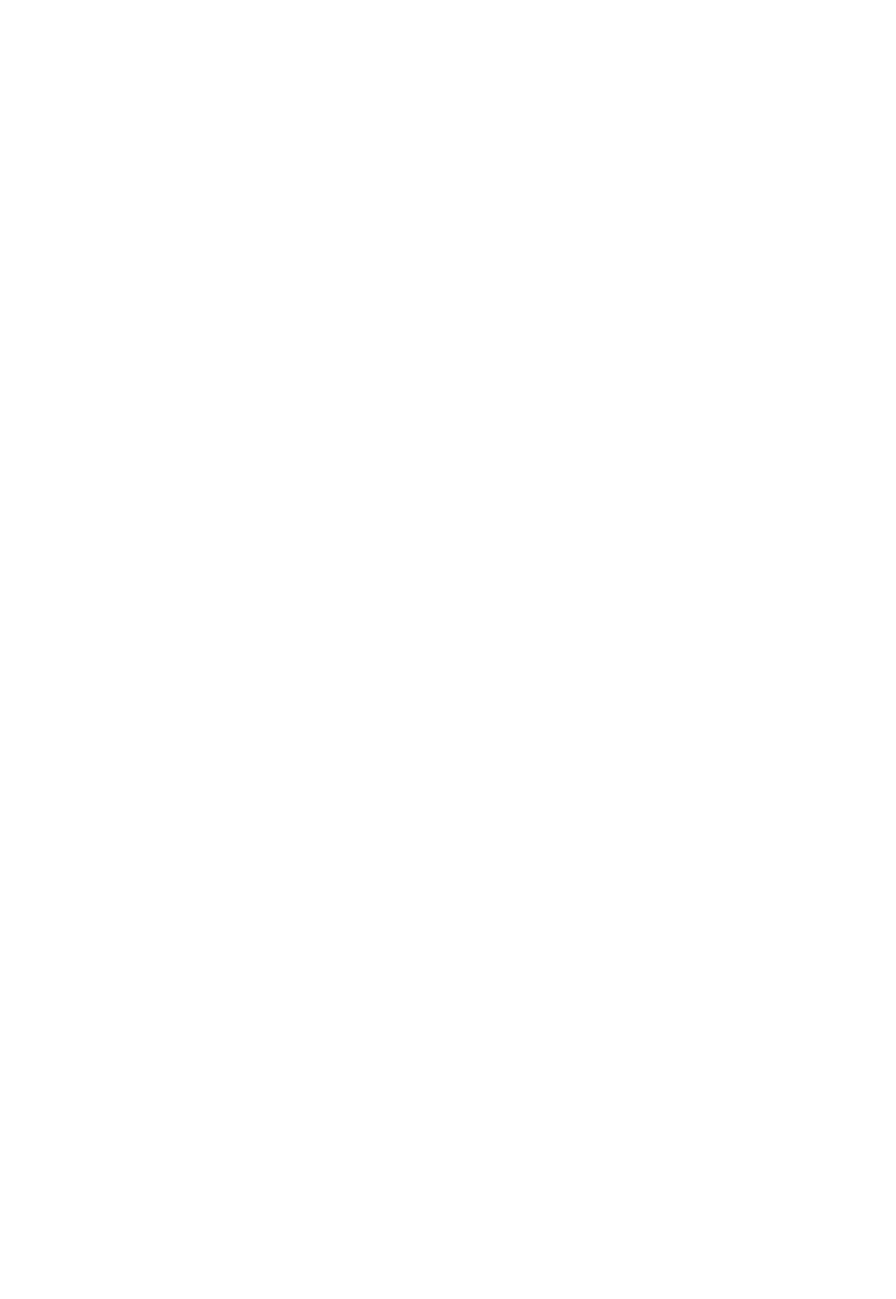
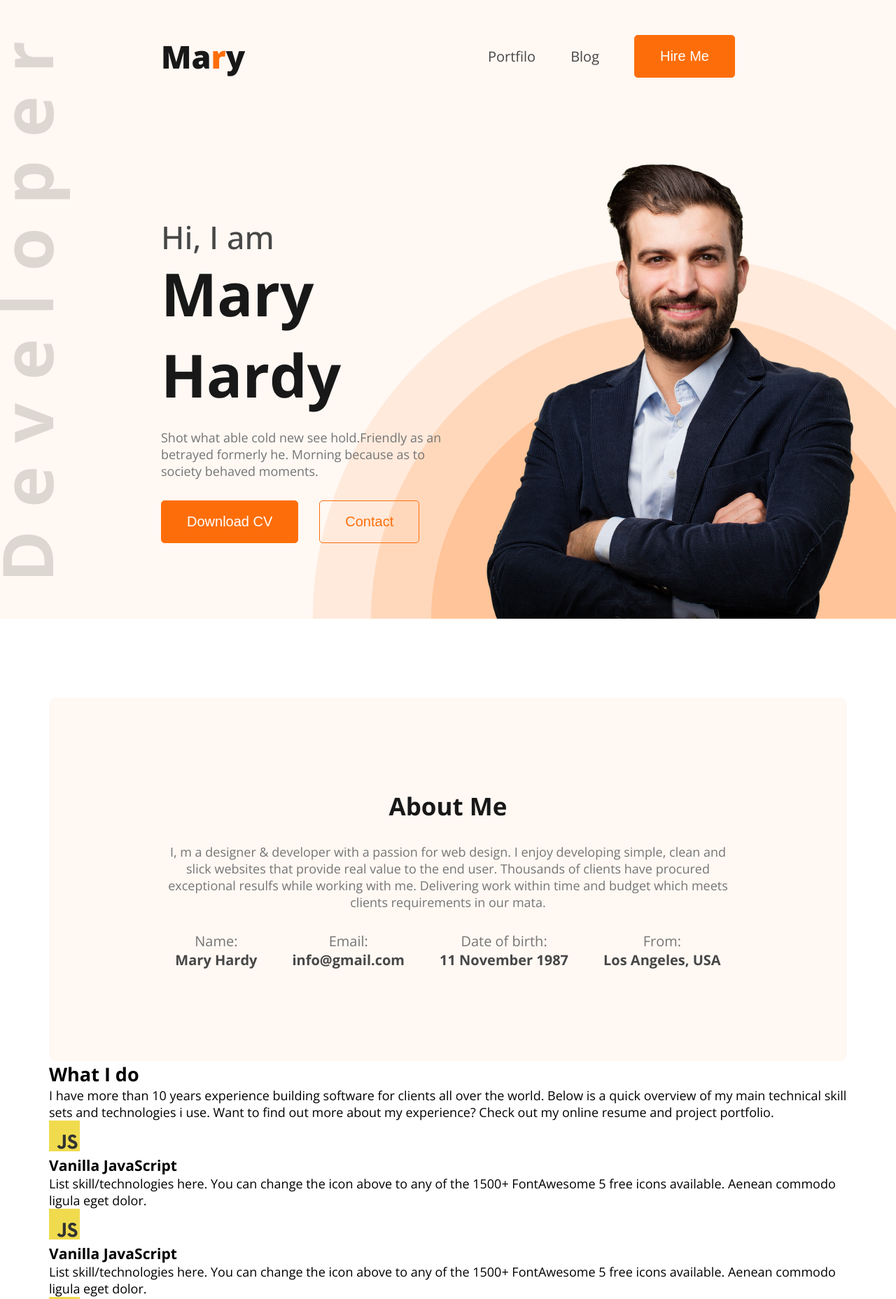
Before and after one commit to arifuddincoder/mary-portfolio-static, a plain HTML site: page index.html in a window 1280 px wide. Shown: the top 1856 px of the page at 70% size. Before the commit the page ends 800 px from the top, so only its background shows below. Drawn offline with nearby package versions, Linux system fonts and the light colour scheme.

Commit message:
complete till about section

```diff
--- a/index.html
+++ b/index.html
@@ -1,11 +1,95 @@
 <!DOCTYPE html>
 <html lang="en">
+
 <head>
     <meta charset="UTF-8">
     <meta name="viewport" content="width=device-width, initial-scale=1.0">
     <title>Portfolio Website</title>
+    <link rel="preconnect" href="https://fonts.googleapis.com">
+    <link rel="preconnect" href="https://fonts.gstatic.com" crossorigin>
+    <link href="https://fonts.googleapis.com/css2?family=Open+Sans:ital,wght@0,300..800;1,300..800&display=swap"
+        rel="stylesheet">
+    <link rel="stylesheet" href="styles/style.css">
 </head>
-<body>
 
+<body class="website-font">
+    <header class="header-area">
+        <nav>
+            <a href="#">
+                <h2>Ma<span>r</span>y</h2>
+            </a>
+            <ul>
+                <li><a href="">Portfilo</a></li>
+                <li><a href="">Blog</a></li>
+                <li><a href=""><button class="btn-primary">Hire Me</button></a></li>
+            </ul>
+        </nav>
+        <div class="hero-area">
+            <div class="hero-area_content">
+                <h1>
+                    <span>Hi, I am</span>
+                    Mary Hardy
+                </h1>
+                <p>Shot what able cold new see hold.Friendly as an betrayed formerly he. Morning because as to society behaved moments.</p>
+                <div class="hero-area_btns">
+                    <button class="btn-primary">Download CV</button>
+                    <button class="btn-secondary">Contact</button>
+                </div>
+            </div>
+            <img src="images/hardy.png" alt="">
+        </div>
+    </header>
+    <main class="main-area">
+        <section class="main-area_about-me">
+            <h2>About Me</h2>
+            <p>I, m a designer & developer with a passion for web design. I enjoy developing simple, clean and slick websites that provide real value to the end user. Thousands of clients have procured exceptional resulfs while working with me. Delivering work within time and budget which meets clients requirements in our mata.</p>
+            <div class="main-area_about-me_items">
+                <div class="main-area_about-me_item">
+                    <h5>Name:</h5>
+                    <h4>Mary Hardy</h4>
+                </div>
+                <div class="main-area_about-me_item">
+                    <h5>Email:</h5>
+                    <h4>info@gmail.com</h4>
+                </div>
+                <div class="main-area_about-me_item">
+                    <h5>Date of birth:</h5>
+                    <h4>11 November 1987</h4>
+                </div>
+                <div class="main-area_about-me_item">
+                    <h5>From:</h5>
+                    <h4>Los Angeles, USA</h4>
+                </div>
+            </div>
+        </section>
+        <section class="main-area_what-i-do">
+            <h2>What I do</h2>
+            <p>I have more than 10 years experience building software for clients all over the world. Below is a quick overview of my main technical skill sets and technologies i use. Want to find out more about my experience? Check out my online resume and project portfolio.</p>
+            <div class="main-area_what-i-do_items">
+                <div class="main-area_what-i-do_items-item">
+                    <img src="images/icons/js.png" alt="">
+                    <h3>Vanilla JavaScript</h3>
+                    <p>List skill/technologies here. You can change the icon above to any of the 1500+ FontAwesome 5 free icons available. Aenean commodo ligula eget dolor.</p>
+                </div>
+                <div class="main-area_what-i-do_items-item">
+                    <img src="images/icons/js.png" alt="">
+                    <h3>Vanilla JavaScript</h3>
+                    <p>List skill/technologies here. You can change the icon above to any of the 1500+ FontAwesome 5 free icons available. Aenean commodo ligula eget dolor.</p>
+                </div>
+                <div class="main-area_what-i-do_items-item">
+                    <img src="images/icons/js.png" alt="">
+                    <h3>Vanilla JavaScript</h3>
+                    <p>List skill/technologies here. You can change the icon above to any of the 1500+ FontAwesome 5 free icons available. Aenean commodo ligula eget dolor.</p>
+                </div>
+                <div class="main-area_what-i-do_items-item">
+                    <img src="images/icons/js.png" alt="">
+                    <h3>Vanilla JavaScript</h3>
+                    <p>List skill/technologies here. You can change the icon above to any of the 1500+ FontAwesome 5 free icons available. Aenean commodo ligula eget dolor.</p>
+                </div>
+            </div>
+        </section>
+    </main>
+    <footer class="footer-area"></footer>
 </body>
+
 </html>
--- /dev/null
+++ b/styles/style.css
@@ -0,0 +1,139 @@
+:root{
+  --dark3: #757575;
+  --dark2: #474747;
+  --dark1: #181818;
+  --bgColor:#FFF8F3;
+  --highlightedColor:#FD6E0A;
+}
+
+/** start common css **/
+*{
+    margin: 0;
+    padding: 0;
+}
+a{
+    text-decoration: none;
+}
+.website-font{
+  font-family: "Open Sans", serif;
+  font-optical-sizing: auto;
+  font-weight: 400;
+  font-style: normal;
+  font-variation-settings:
+    "wdth" 100;
+    font-size: 18px;
+}
+.btn-primary{
+    background-color: var(--highlightedColor);
+    border: 1px solid var(--highlightedColor);
+    color: #fff;
+    padding: 18px 36px;
+    font-size: 20px;
+    border-radius: 5px;
+    cursor: pointer;
+}
+.btn-secondary{
+    background-color: transparent;
+    border: 1px solid var(--highlightedColor);
+    color: var(--highlightedColor);
+    padding: 18px 36px;
+    font-size: 20px;
+    border-radius: 5px;
+    cursor: pointer;
+}
+/** end common css **/
+/** start header css **/
+.header-area{
+    background-color: var(--bgColor);
+    background-image: url('../images/developer.png'), url('../images/header_bg.png');
+    background-repeat: no-repeat, no-repeat;
+    background-position: left center, right bottom;
+}
+nav{
+    display: flex;
+    justify-content: space-between;
+    align-content: center;
+    padding: 50px 230px 50px 230px;
+    font-size: 20px;
+}
+nav h2{
+    font-size: 45px;
+    font-weight: 800;
+    color: var(--dark1);
+}
+nav h2 span{
+    color: var(--highlightedColor);
+}
+nav ul{
+    list-style: none;
+    display: flex;
+    gap: 50px;
+    align-items: center;
+}
+nav li a{
+    color: var(--dark2);
+}
+.hero-area{
+    padding: 47px 50px 0 230px;
+    display: flex;
+    align-items: center;
+}
+.hero-area_content h1{
+  color: var(--dark1);
+  font-size: 85px;
+  margin-bottom: 20px;
+}
+.hero-area_content h1 span{
+   font-size: 45px;
+   display: block;
+   line-height: 1;
+   color: var(--dark2);
+   font-weight: 500;
+}
+.hero-area_content p{
+    color: var(--dark3);
+    margin-bottom: 30px;
+}
+.hero-area_btns{
+    display: flex;
+    gap: 30px;
+}
+.hero-area img{
+    max-height: 676px;
+}
+/** end header css **/
+
+/** start main css **/
+.main-area{
+    width: 1140px;
+    margin: 113px auto;
+}
+.main-area_about-me{
+    background-color: var(--bgColor);
+    padding: 131px 156px;
+    text-align: center;
+    border-radius: 10px;
+}
+.main-area_about-me h2{
+    font-size: 35px;
+    color: var(--dark1);
+    margin-bottom: 30px;
+}
+.main-area_about-me p{
+    color: var(--dark3) ;
+    margin-bottom: 30px;
+}
+.main-area_about-me_items{
+    display: flex;
+    justify-content: center;
+    gap: 50px;
+}
+.main-area_about-me_item h5{
+    font-size: 20px;
+    color: var(--dark3);
+    font-weight: 400;
+}
+.main-area_about-me_item h4{
+    font-size: 20px;
+    color: var(--dark2);
+}
```
Also changed, not shown: style.css (deleted).
